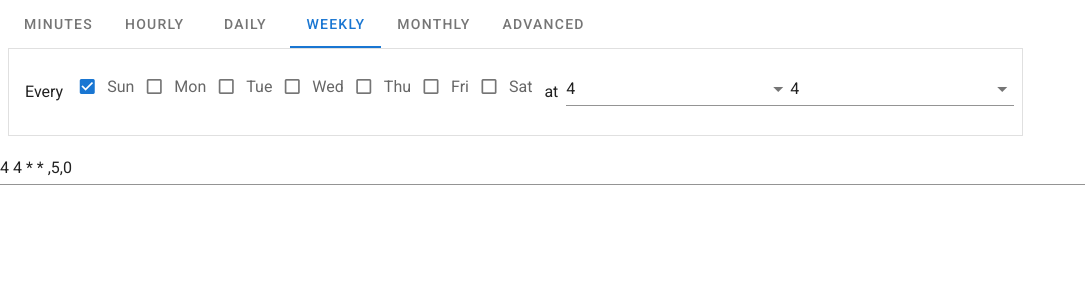
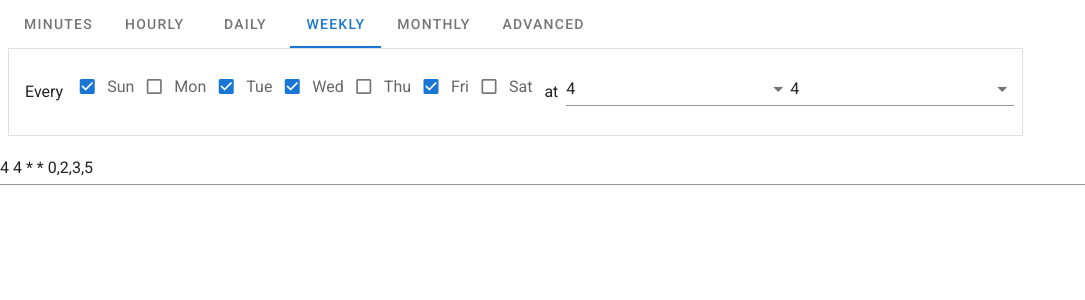
Before and after one commit to karoletrych/vue-cron-editor, a Vue app: page / in a window 1280 px wide. Shown: the top 300 px of the page, without its empty margins (0-1085 px from the left). Built offline with nearby package versions, Linux system fonts and the light colour scheme.

Commit message:
fix week parsing

```diff
--- a/src/components/calculateExpression.ts
+++ b/src/components/calculateExpression.ts
@@ -101,12 +101,23 @@ export const parseExpression = (expression: string): TabUpdatedEvent => {
             dayInterval: Number(groups[3])
         };
     }
-    if ((groups = expression.match(/^(\d+) (\d+) \* \* (\d)(,\d)*$/))) {
+    if (
+        (groups = expression.match(
+            /^(\d+) (\d+) \* \* (\d)(,\d)?(,\d)?(,\d)?(,\d)?(,\d)?(\d)?$/
+        ))
+    ) {
+        const optionalDaysBeginIndex = 4;
+        const matchesEndIndex = 10;
         return {
             type: "weekly",
             minutes: Number(groups[1]),
             hours: Number(groups[2]),
-            days: [groups[3]].concat(groups[4])
+            days: [groups[3]].concat(
+                groups
+                    .slice(optionalDaysBeginIndex, matchesEndIndex)
+                    .map(d => d && d.replace(/,/, ""))
+                    .filter(d => d)
+            )
         };
     }
     if ((groups = expression.match(/^(\d+) (\d+) (\d+) \*\/(\d+) \*$/))) {
--- a/src/components/vueCronEditorMixin.ts
+++ b/src/components/vueCronEditorMixin.ts
@@ -5,19 +5,7 @@ import {
 } from "./calculateExpression";
 import Vue from "vue";
 
-export default Vue.extend({
-    created() {
-        const tabData = parseExpression(this.value);
-        const initialTab = tabData.type as string;
-        this.initialTab = initialTab;
-        this.$data[initialTab] = { ...tabData };
-    },
-    props: {
-        value: { type: String }
-    },
-    data() {
-        return {
-            innerValue: "",
+const initialData = {
     initialTab: "",
     minutes: {
         minuteInterval: 1
@@ -46,6 +34,19 @@ export default Vue.extend({
         cronExpression: ""
     }
 };
+
+export default Vue.extend({
+    created() {
+        const tabData = parseExpression(this.value);
+        const initialTab = tabData.type as string;
+        this.initialTab = initialTab;
+        this.$data[initialTab] = { ...tabData };
+    },
+    props: {
+        value: { type: String }
+    },
+    data() {
+        return JSON.parse(JSON.stringify(initialData)); // deep copy
     },
     methods: {
         _updateCronExpr(event: any, type: TabUpdatedEventKey) {
@@ -53,7 +54,6 @@ export default Vue.extend({
                 ...event,
                 type: type
             });
-            this.innerValue = cronExpression;
             this.$emit("input", cronExpression);
         }
     },
```
Also changed, not shown: 2 other files (tests, documents, lock files or other folders). Lines whose indentation alone changed are shown as unchanged.
